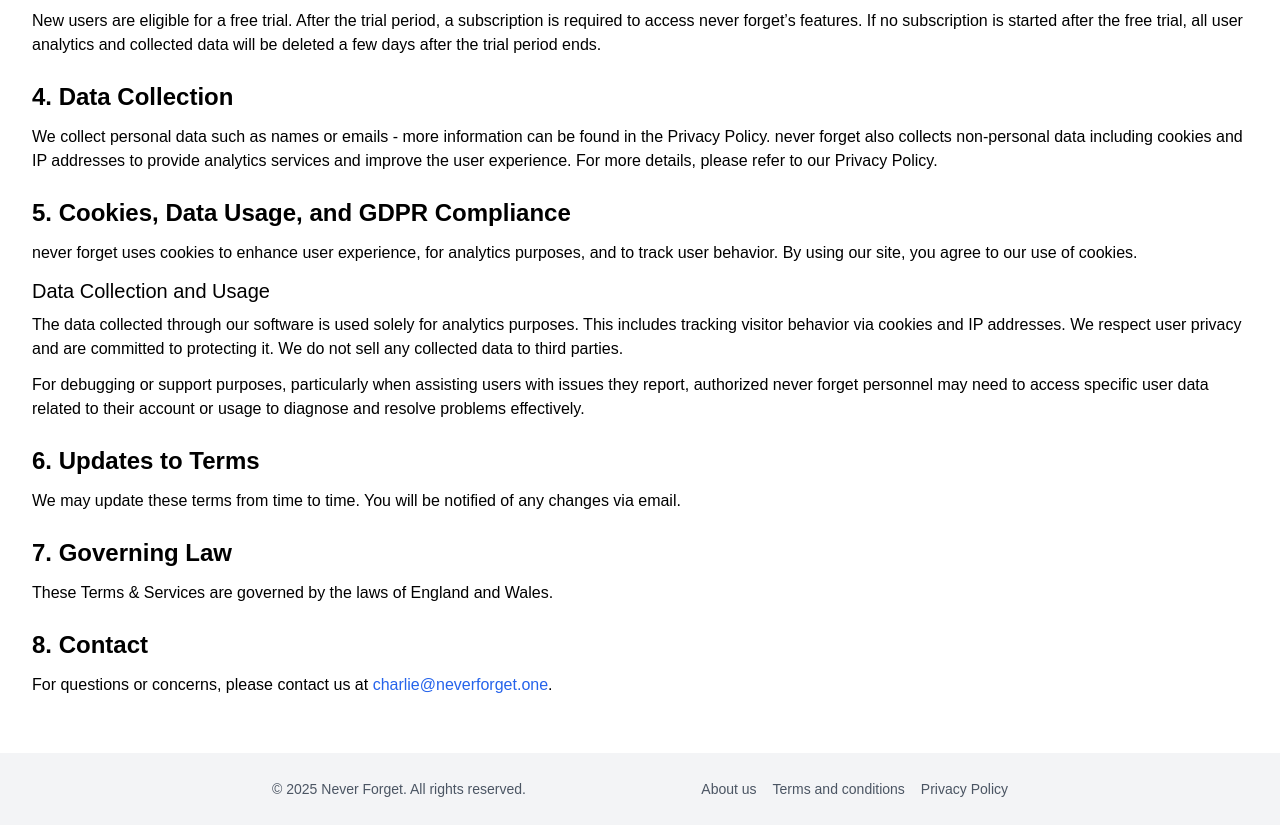
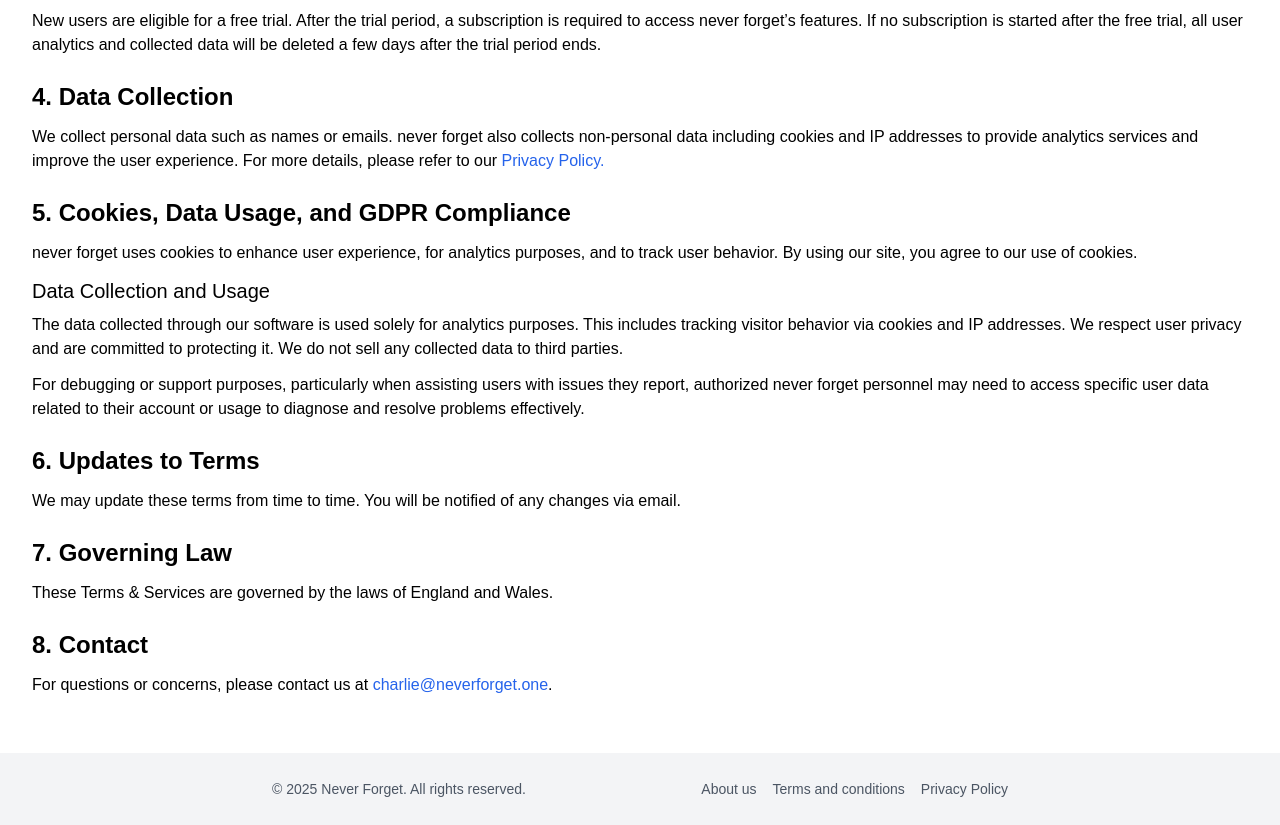
Before and after one commit to TemperateGrassland/never-forget, a Next.js app: page /termsandconditions in a window 1280 px wide. Shown: the part 820-1645 px from the top of the page. Built offline with nearby package versions, Linux system fonts and the light colour scheme; no server answers; a web font is replaced by a local one.

Commit message:
update terms and conditions page

```diff
--- a/src/app/termsandconditions/page.tsx
+++ b/src/app/termsandconditions/page.tsx
@@ -32,7 +32,7 @@ export default function TermsAndConditionsPage() {
       <section className="mb-6">
         <h2 className="text-2xl font-semibold mb-3 text-black dark:text-white">4. Data Collection</h2>
         <p className="text-black dark:text-white">
-          We collect personal data such as names or emails - more information can be found in the Privacy Policy. never forget also collects non-personal data including cookies and IP addresses to provide analytics services and improve the user experience. For more details, please refer to our Privacy Policy.
+          We collect personal data such as names or emails. never forget also collects non-personal data including cookies and IP addresses to provide analytics services and improve the user experience. For more details, please refer to our <a href="https://www.neverforget.one/privacy" target="_blank" rel="noopener noreferrer" className="text-blue-600 hover:underline dark:text-blue-400">Privacy Policy.</a>
         </p>
       </section>
 
```
